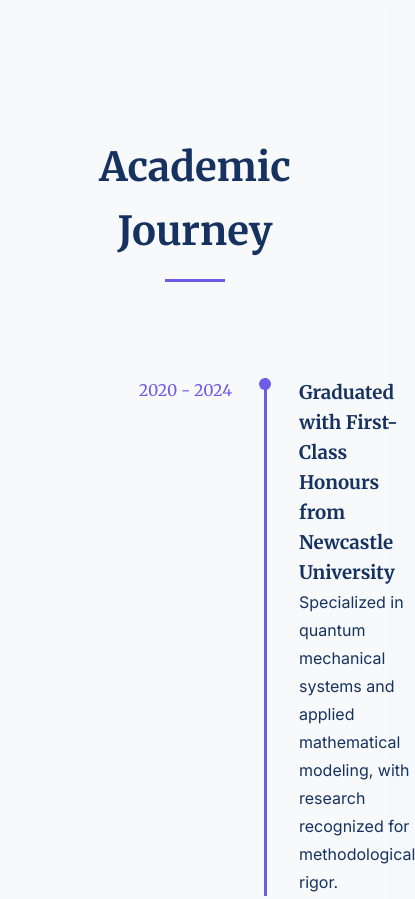
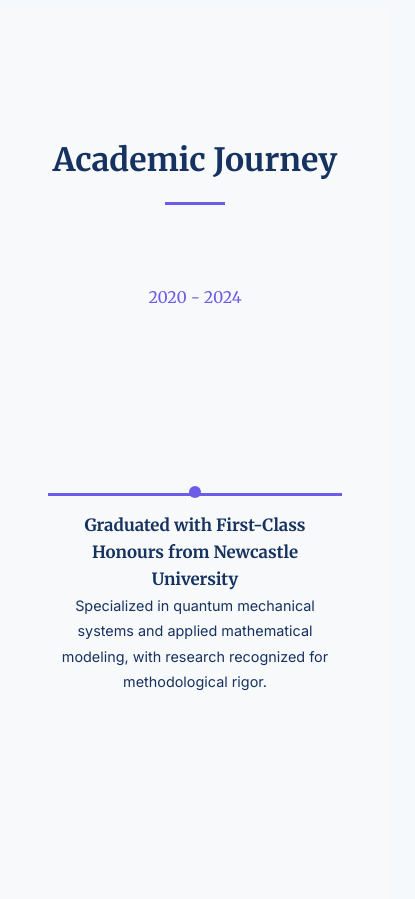
Before and after one commit to alinegahdar2013/Personal-Website-draft, a plain HTML site: page index.html in a window 390 px wide. Shown: the part 920-1819 px from the top of the page, 415 px wide, since content can reach past the window. Drawn offline with Linux system fonts and the light colour scheme.

Commit message:
Updated timeline responsiveness

```diff
--- a/style.css
+++ b/style.css
@@ -185,6 +185,58 @@ p {
     font-weight: 400;
     line-height: 1.75;
 }
+
+
+
+@media (max-width: 768px) {
+    .timeline-item {
+        flex-direction: column;
+        align-items: center;
+        text-align: center;
+    }
+
+    .timeline-date {
+        text-align: center;
+        padding-right: 0;
+        margin-bottom: 0.5rem;
+    }
+
+    .timeline-content {
+        border-left: none;
+        border-top: 3px solid var(--accent);
+        padding-left: 0;
+        padding-top: 1rem;
+    }
+
+    .timeline-content::before {
+        left: 50%;
+        top: -10px;
+        transform: translateX(-50%);
+    }
+}
+
+
+@media (max-width: 480px) {
+    .section-title {
+        font-size: 2rem;
+    }
+
+    .timeline {
+        padding: 1rem;
+    }
+
+    .timeline-date {
+        font-size: 1rem;
+    }
+
+    .timeline-content {
+        font-size: 0.9rem;
+    }
+}
+
+
+
+
 /*Time line end/
 
 
@@ -230,6 +282,7 @@ p {
     transition: color 0.3s ease, transform 0.2s ease;  /* Add smooth transitions for hover */
     border-radius: 4px;  /* Rounded corners for links */
 }
+
 
 /* Active state for navigation links */
 .nav-link.active {
@@ -304,6 +357,8 @@ p {
 
 
 
+
+
 /* About me HTML web Section Styling */
 .about-me {
     padding: 8rem 2rem;
```
Also changed, not shown: index.html (+2 -2 lines).
